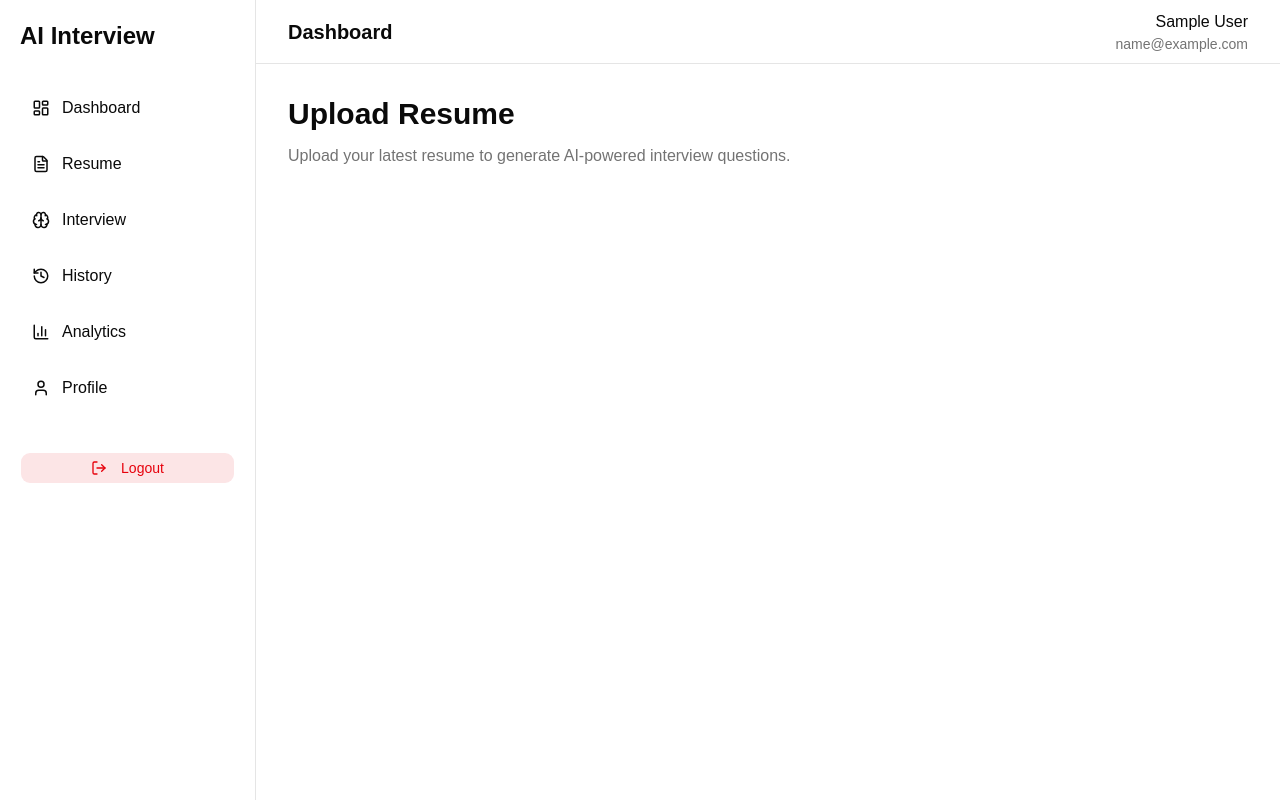
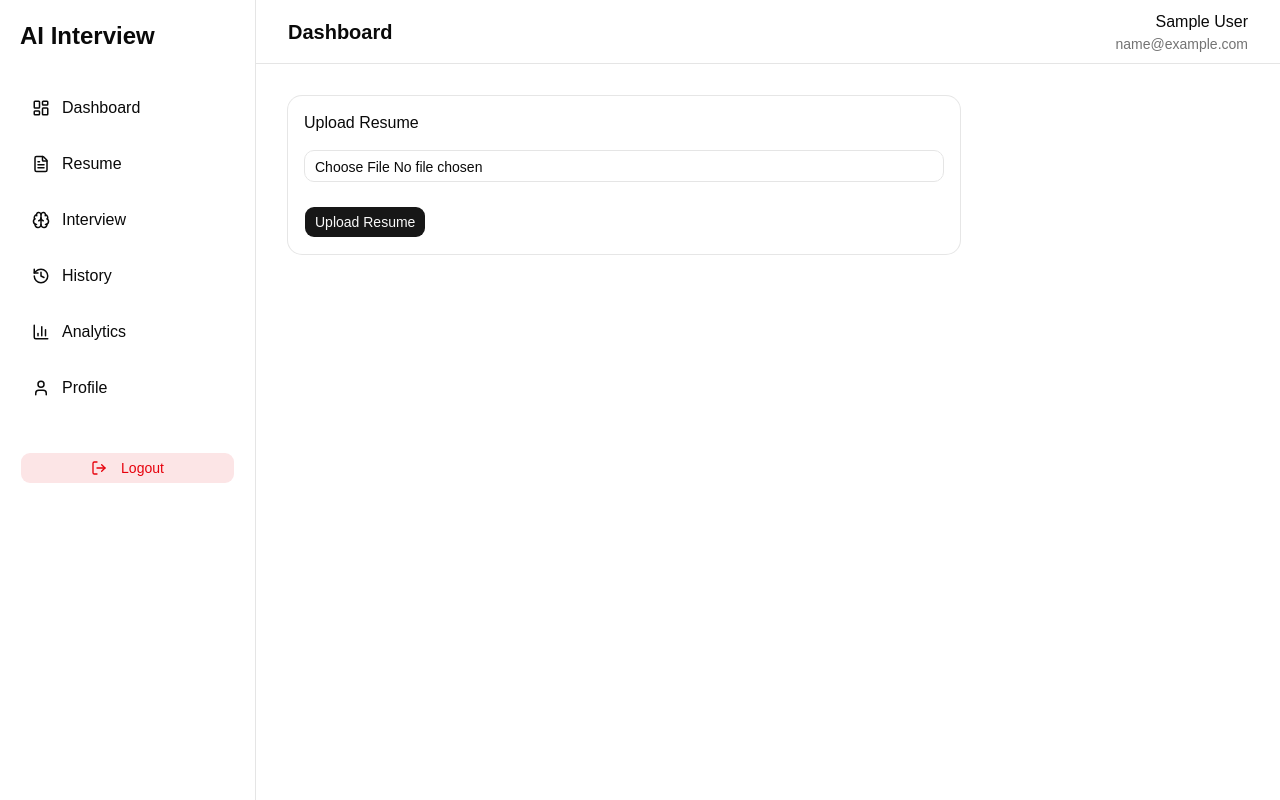
Before and after one commit to prateeksingh0/ai-interview-platform, a React (Vite) app in the folder client/: page /resume in a window 1280 px wide. Built offline with nearby package versions, Linux system fonts and the light colour scheme; no server answers; sample sign-in values are in the browser's storage.

Commit message:
Implement resume upload

```diff
--- a/client/src/pages/resume/Resume.jsx
+++ b/client/src/pages/resume/Resume.jsx
@@ -1,17 +1,73 @@
+import { useState } from "react";
+import toast from "react-hot-toast";
+
 import DashboardLayout from "../../layouts/DashboardLayout";
+import resumeService from "../../services/resume.service";
+
+import { Card, CardContent, CardHeader, CardTitle } from "../../components/ui/card";
+import { Button } from "../../components/ui/button";
+import { Input } from "../../components/ui/input";
 
 export default function Resume() {
+  const [file, setFile] = useState(null);
+  const [loading, setLoading] = useState(false);
+
+  async function handleUpload() {
+    if (!file) {
+      toast.error("Please select a resume.");
+      return;
+    }
+
+    try {
+      setLoading(true);
+
+      const response = await resumeService.uploadResume(file);
+
+      toast.success(response.message);
+    } catch (error) {
+      toast.error(
+        error.response?.data?.message ||
+        "Upload failed"
+      );
+    } finally {
+      setLoading(false);
+    }
+  }
+
   return (
     <DashboardLayout>
+      <Card className="max-w-2xl">
+        <CardHeader>
+          <CardTitle>Upload Resume</CardTitle>
+        </CardHeader>
 
-      <h1 className="text-3xl font-bold">
-        Upload Resume
-      </h1>
+        <CardContent className="space-y-6">
+          <Input
+            type="file"
+            accept=".pdf,.doc,.docx"
+            onChange={(e) => setFile(e.target.files[0])}
+          />
 
-      <p className="mt-3 text-muted-foreground">
-        Upload your latest resume to generate AI-powered interview questions.
-      </p>
+          {file && (
+            <div className="rounded-lg border p-4">
+              <p className="font-medium">{file.name}</p>
 
+              <p className="text-sm text-muted-foreground">
+                {(file.size / 1024).toFixed(2)} KB
+              </p>
+            </div>
+          )}
+
+          <Button
+            onClick={handleUpload}
+            disabled={loading}
+          >
+            {loading
+              ? "Uploading..."
+              : "Upload Resume"}
+          </Button>
+        </CardContent>
+      </Card>
     </DashboardLayout>
   );
 }
```
